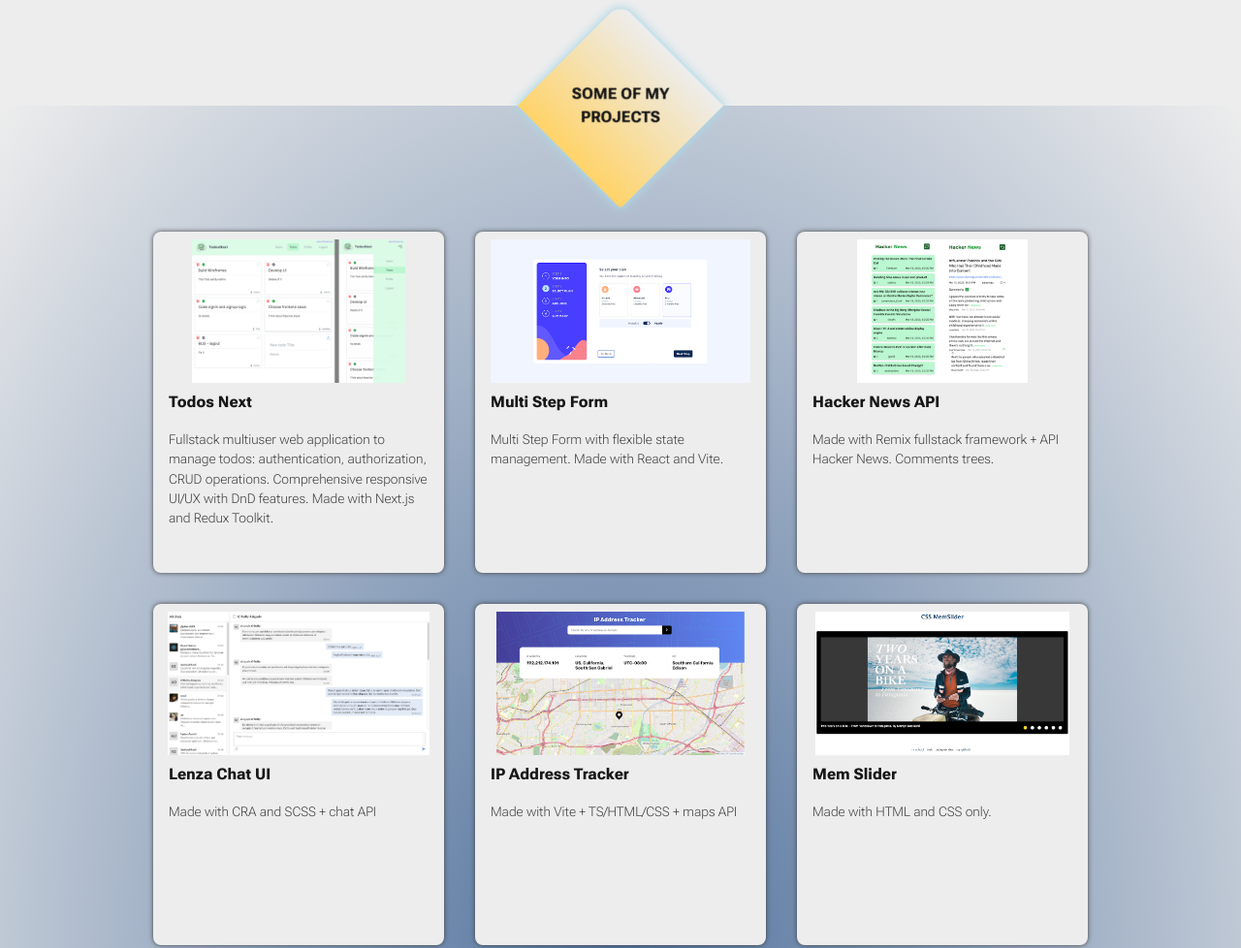
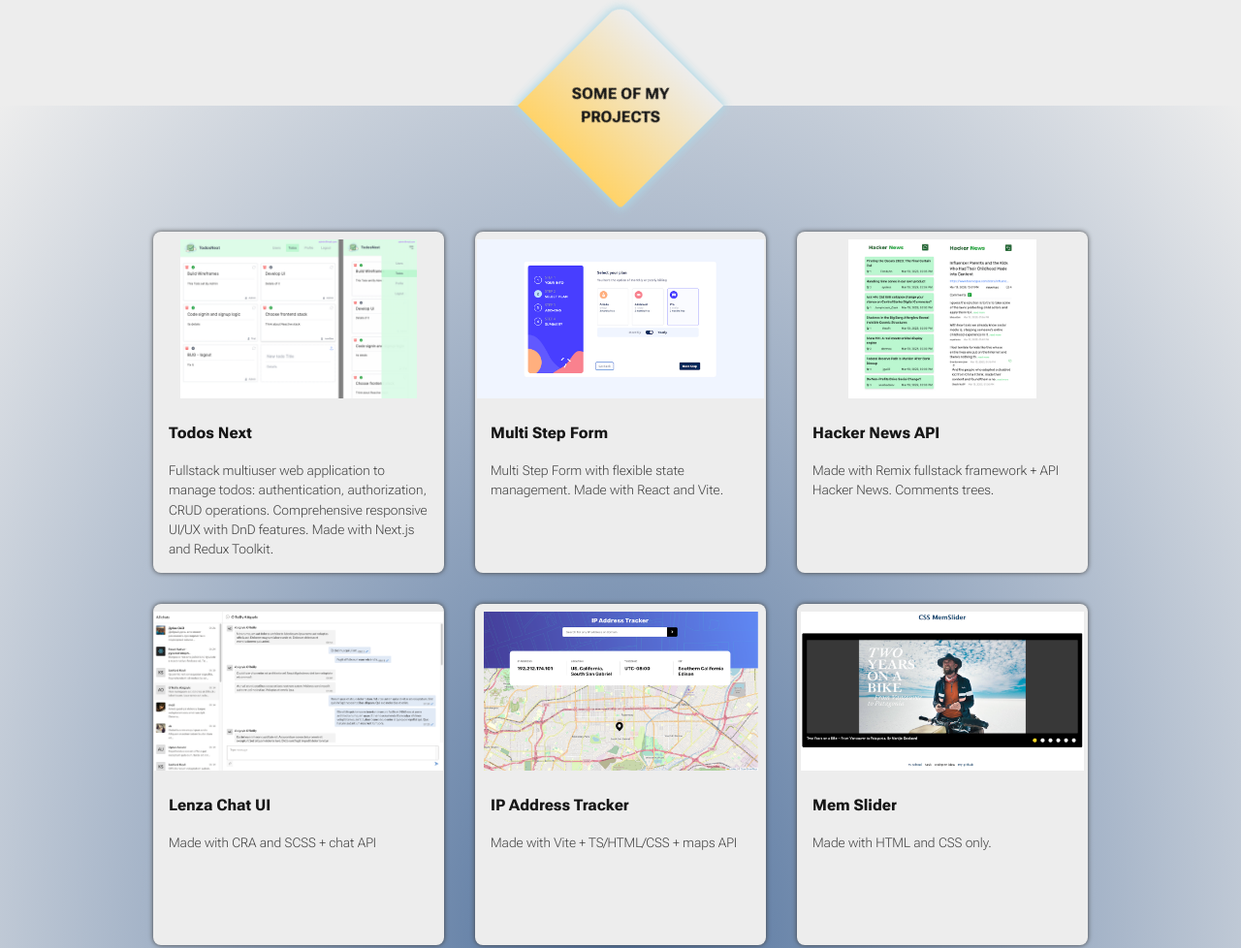
Before and after one commit to vasily-mishanin/vasily-personal, a website built with Vite: page index.html in a window 1280 px wide. Shown: the part 1235-2213 px from the top of the page at 97% size. Built offline with nearby package versions, Linux system fonts and the light colour scheme; a web font is replaced by a local one.

Commit message:
style: adjust  subgirds in projects

```diff
--- a/src/layout/home/projects/projects.css
+++ b/src/layout/home/projects/projects.css
@@ -34,7 +34,6 @@
 
   color: var(--color-main-black);
   box-shadow: 0 0 10px 2px lightblue;
-  /* transform: rotate(45deg); */
   animation: boxAnimation 1s infinite;
   animation-timing-function: linear;
   animation-direction: alternate;
@@ -93,7 +92,8 @@
 }
 
 .project__card-image {
-  grid-row: span 5;
+  grid-row: span 6;
+  margin-bottom: 1rem;
   display: flex;
   justify-content: center;
   padding-top: 0.5rem;
```
